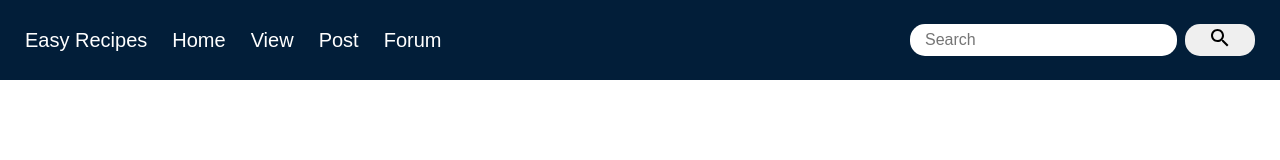
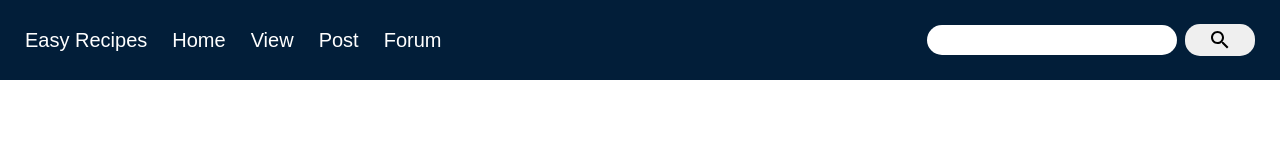
Before and after one commit to Jag9975/DSC-Demo, a React (Create React App) app: page / in a window 1280 px wide. Shown: the top 160 px of the page. Built offline with nearby package versions, Linux system fonts and the light colour scheme.

Commit message:
fixed search bar and added fetch

```diff
--- a/package.json
+++ b/package.json
@@ -8,9 +8,12 @@
     "@material-ui/core": "4.11.2",
     "@material-ui/icons": "4.11.2",
     "@material-ui/styles": "4.11.2",
+    "bootstrap": "4.6.0",
     "react": "17.0.0",
+    "react-bootstrap": "1.4.3",
     "react-dom": "17.0.0",
-    "react-scripts": "3.4.3"
+    "react-scripts": "3.4.3",
+    "reactstrap": "8.9.0"
   },
   "devDependencies": {
     "typescript": "3.8.3"
--- a/src/App.js
+++ b/src/App.js
@@ -1,11 +1,16 @@
 import React from "react";
 import Navbar from "./components/Navbar";
+import Card from "./components/Card";
 import "./App.css";
+//import { Button } from 'reactstrap';
 
 export default function App() {
   return (
     <div className="App">
       <Navbar />
     </div>
+    /*<div>
+      <Card />
+    </div> */
   );
 }
--- /dev/null
+++ b/src/components/Card.js
@@ -0,0 +1,20 @@
+import React, { useState } from "react";
+import "../App.css";
+
+function Card() {
+  return (
+    <Card style={{ width: "18rem" }}>
+      <Card.Img variant="top" src="holder.js/100px180" />
+      <Card.Body>
+        <Card.Title>Card Title</Card.Title>
+        <Card.Text>
+          Some quick example text to build on the card title and make up the
+          bulk of the card's content.
+        </Card.Text>
+        <Button variant="primary">Go somewhere</Button>
+      </Card.Body>
+    </Card>
+  );
+}
+
+export default Card;
--- a/src/components/Navbar.js
+++ b/src/components/Navbar.js
@@ -5,7 +5,26 @@ import SearchIcon from "@material-ui/icons/Search";
 
 function Navbar() {
   const [showLinks, setShowLinks] = useState(false);
+  const [data, setdata] = useState("");
+  const [results, setresults] = useState([]);
+
+  async function fetchdata() {
+    try {
+      fetch(
+        `https://api.spoonacular.com/recipes/complexSearch?query=${data}&apiKey=5d3e34bc4dd4492485f19a63dff768fd`
+      )
+        .then((res) => res.json())
+        .then((res) => {
+          //return error if code: 402
+          console.log(res);
+          setresults(res.results);
+          console.log(results);
+        });
+    } catch (e) {}
+  }
+
   return (
+    <div>
       <div className="Navbar">
         <div className="leftSide">
           <div className="links" id={showLinks ? "hidden" : ""}>
@@ -22,10 +41,17 @@ function Navbar() {
           </button>
         </div>
         <div className="rightSide">
-        <input type="text" placeholder="Search" />
-        <button className="searchBar">
+          <input
+            onChange={(event) => setdata(event.target.value)}
+            type="text"
+          />
+          <button className="searchBar" onClick={(e) => fetchdata(e)}>
             <SearchIcon />
           </button>
+        </div>
+      </div>
+      <div id="datafield">
+        <p> {data} </p>
       </div>
     </div>
   );
--- a/src/index.js
+++ b/src/index.js
@@ -1,5 +1,6 @@
 import React from "react";
 import ReactDOM from "react-dom";
+import "bootstrap/dist/css/bootstrap.min.css";
 
 import App from "./App";
 
```
Also changed, not shown: Card.js (added). Lines whose indentation alone changed are shown as unchanged.
